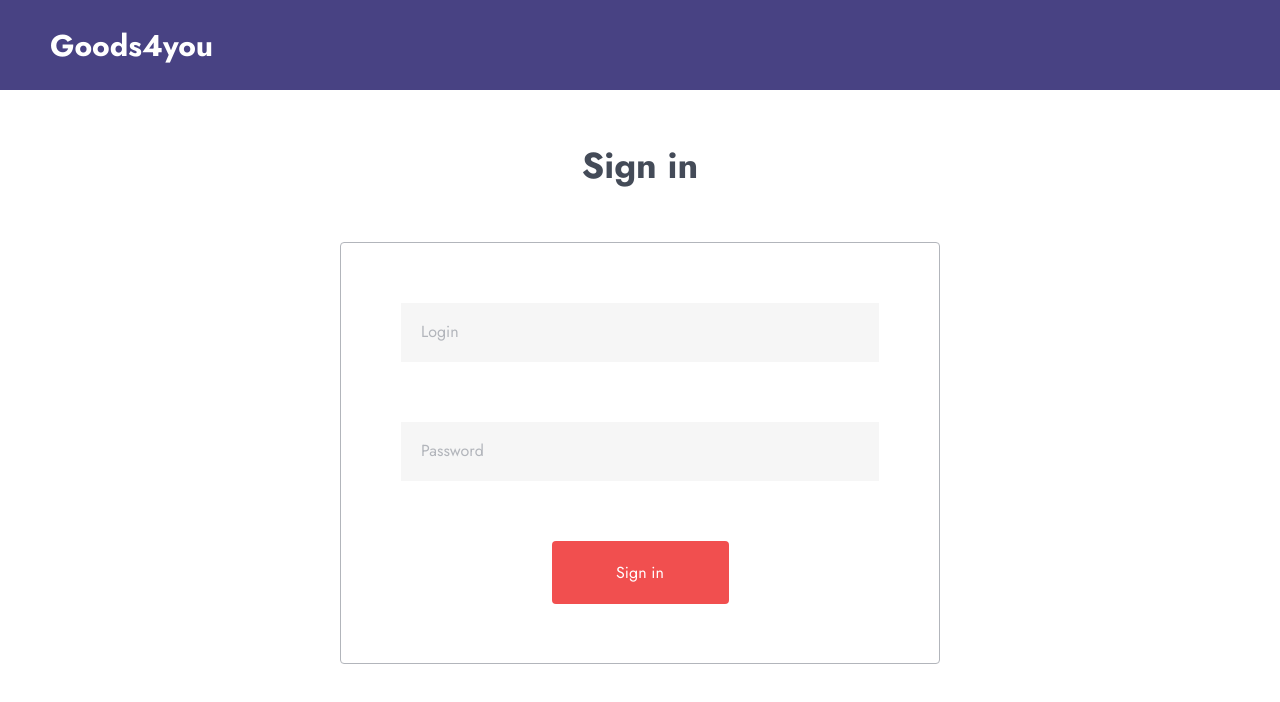
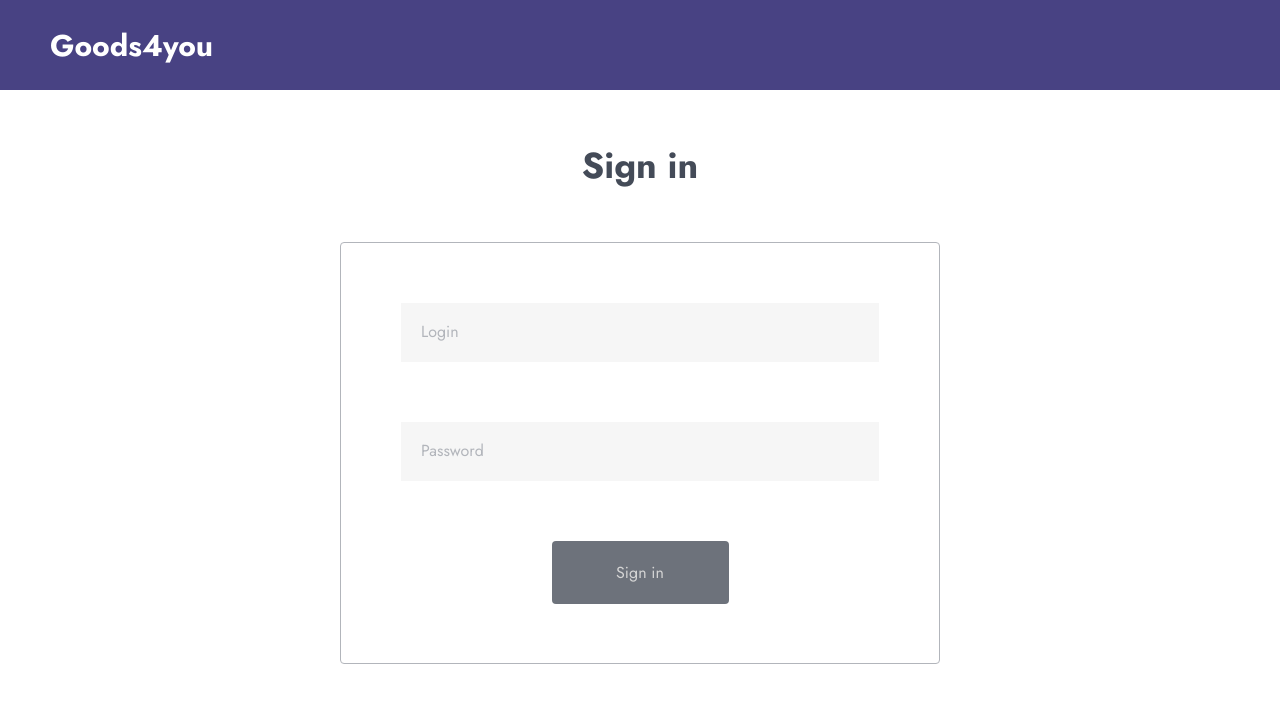
Before and after one commit to sk85web/goods4you, a React (Vite) app: page /login in a window 1280 px wide. Shown: the top 702 px of the page. Built offline with nearby package versions, Linux system fonts and the light colour scheme.

Commit message:
feat: add validation for empty authform input

```diff
--- a/src/components/ui/AuthForm/AuthForm.tsx
+++ b/src/components/ui/AuthForm/AuthForm.tsx
@@ -5,7 +5,6 @@ import { toast } from 'react-toastify';
 
 import { AppDispatch } from '../../../redux/store';
 import { setUser } from '../../../redux/slices/userSlice';
-// import StateDisplay from '../StateDisplay/StateDisplay';
 import { authApi } from '../../../redux/services/AuthService';
 import FormInput from '../FormInput/FormInput';
 import styles from './AuthForm.module.css';
@@ -21,6 +20,10 @@ const AuthForm = () => {
 
   const [loginUser, { data: userFetchData, isLoading, error }] =
     authApi.useLoginUserMutation();
+
+  const invalidForm =
+    formState.login.trim().length === 0 ||
+    formState.password.trim().length === 0;
 
   const handleInputChange = (key: keyof typeof formState, value: string) => {
     setFormState((prev) => ({ ...prev, [key]: value }));
@@ -89,7 +92,7 @@ const AuthForm = () => {
             type="submit"
             ariaLabel="sign in"
             children="Sign in"
-            isDisabled={isLoading}
+            isDisabled={isLoading || invalidForm}
             className={styles.formBtn}
           />
         </div>
```
